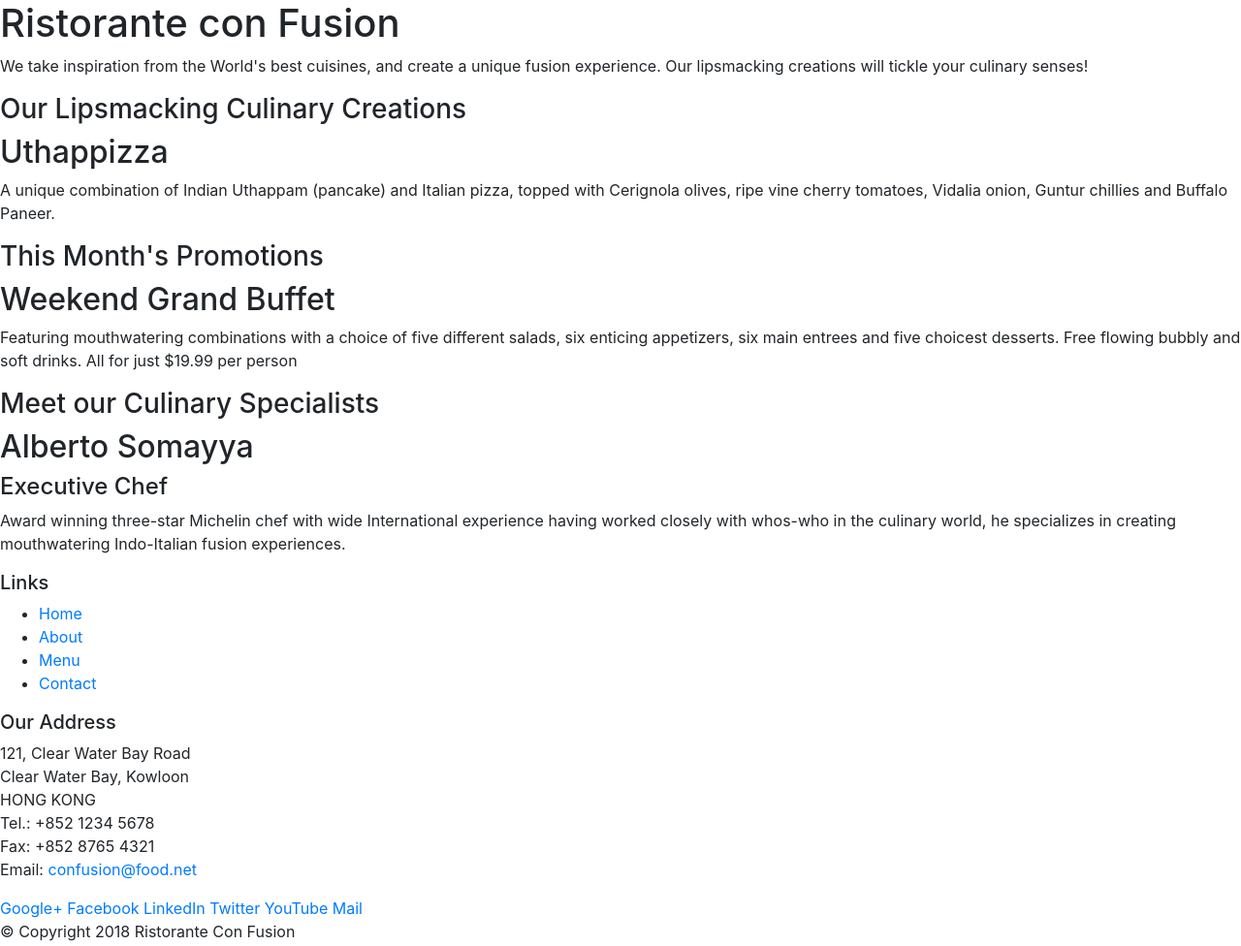
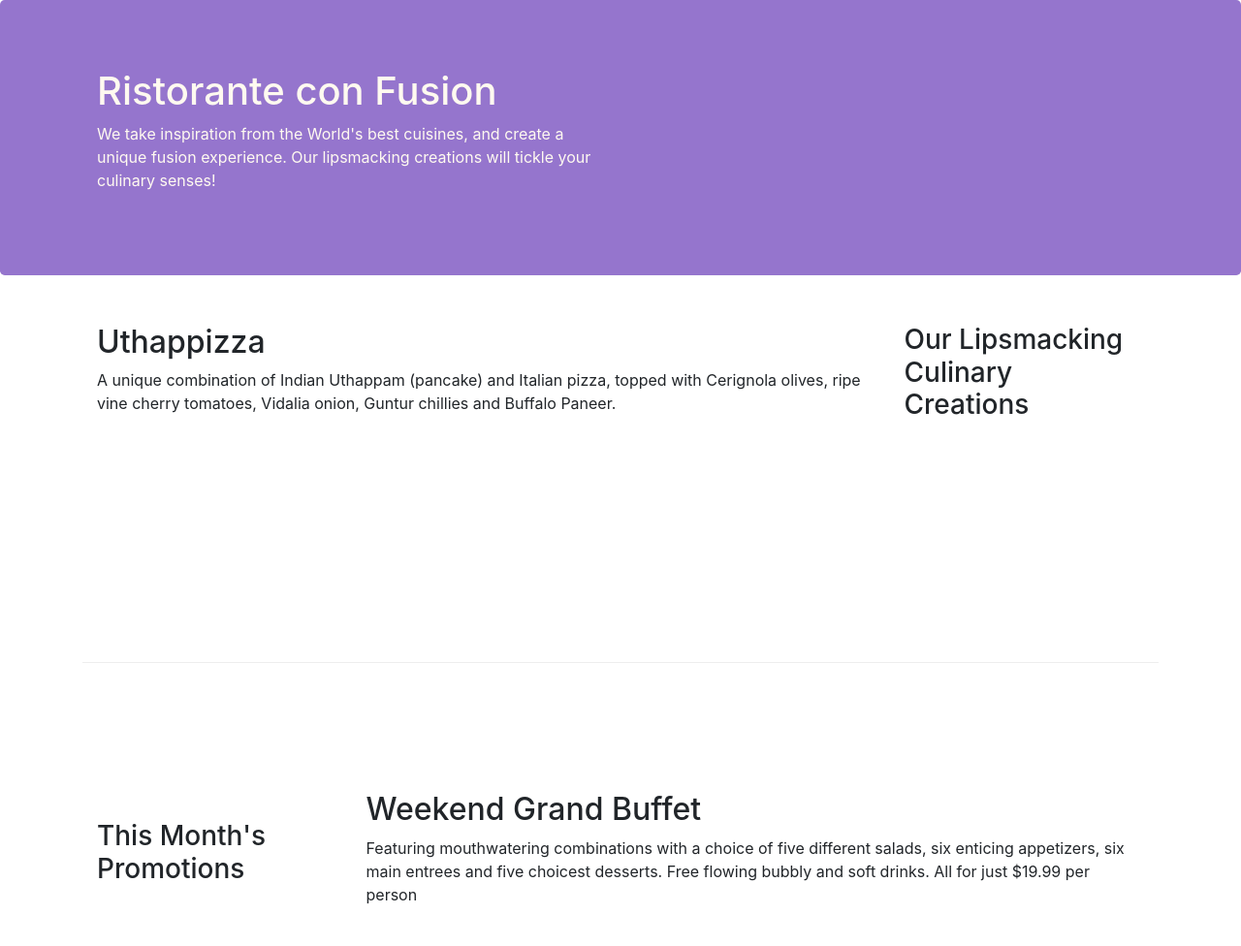
Before and after one commit to frazikram/BootstrapCourseProject, a website: page index.html in a window 1280 px wide. Shown: the top 976 px of the page at 97% size. Drawn offline with nearby package versions, Linux system fonts and the light colour scheme.

Commit message:
Bootstrap grid part 2

```diff
--- /dev/null
+++ b/css/styles.css
@@ -0,0 +1,29 @@
+.row-header{
+	margin: 0px auto;
+	padding:0px auto;
+}
+
+.row-content{
+	margin: 0px auto;
+	padding: 50px 0px 50px 0px;
+	border-bottom: 1px ridge;
+	min-height: 400px;
+}
+
+.footer{
+	background-color: #D1C4E9;
+	margin: 0px auto;
+	padding: 20px 0px 20px 0px;
+	}
+.jumbotron{
+	padding: 70px 30px 70px 30px;
+	margin: 0px auto;
+	background: #9575CD;
+	color: floralwhite;
+}
+
+.address{
+	font-size: 80%;
+	margin:0px;
+color: #0f0f0f;
+}
--- a/index.html
+++ b/index.html
@@ -9,51 +9,52 @@
 
     <!-- Bootstrap CSS -->
     <link rel="stylesheet" href="node_modules/bootstrap/dist/css/bootstrap.min.css">
+    <link rel="stylesheet" type="text/css" href="css/styles.css">
     <title>Ristorante Con Fusion</title>
 </head>
 
 <body>
 
-    <header>
-        <div>
-            <div>
-                <div>
+    <header class="jumbotron">
+        <div class="container">
+            <div class="row row-header align-items-center">
+                <div class="col-12 col-sm-6">
                     <h1>Ristorante con Fusion</h1>
                     <p>We take inspiration from the World's best cuisines, and create a unique fusion experience. Our lipsmacking creations will tickle your culinary senses!</p>
                 </div>
-                <div>
+                <div class="col-12 col-sm">
                 </div>
             </div>
         </div>
     </header>
 
-    <div>
-        <div>
-            <div>
+    <div class="container">
+        <div class="row row-content">
+            <div class="col-12 col-sm-4 order-sm-last col-md-3">
                 <h3>Our Lipsmacking Culinary Creations</h3>
             </div>
-            <div>
+            <div class="col col-sm order-sm-first col-md">
                 <h2>Uthappizza</h2>
                 <p>A unique combination of Indian Uthappam (pancake) and Italian pizza, topped with Cerignola olives, ripe vine cherry tomatoes, Vidalia onion, Guntur chillies and Buffalo Paneer.</p>
             </div>
         </div>
 
 
-        <div>
-            <div>
+        <div class="row row-content align-items-center">
+            <div class="col-12 col-sm-4 col-md-3">
                 <h3>This Month's Promotions</h3>
             </div>
-            <div>
+            <div class="col col-sm col-md">
                 <h2>Weekend Grand Buffet</h2>
                 <p>Featuring mouthwatering combinations with a choice of five different salads, six enticing appetizers, six main entrees and five choicest desserts. Free flowing bubbly and soft drinks. All for just $19.99 per person </p>
             </div>
         </div>
 
-        <div>
-            <div>
+        <div class="row row-content align-items-center">
+            <div class="col-12 col-sm-4 order-sm-first col-md-3">
                 <h3>Meet our Culinary Specialists</h3>
             </div>
-            <div>
+            <div class="col col-sm order-sm-first col-md">
                 <h2>Alberto Somayya</h2>
                 <h4>Executive Chef</h4>
                 <p>Award winning three-star Michelin chef with wide International experience having worked closely with whos-who in the culinary world, he specializes in creating mouthwatering Indo-Italian fusion experiences. </p>
@@ -61,19 +62,19 @@
         </div>
     </div>
 
-    <footer>
-        <div>
-            <div>
-                <div>
+    <footer class="footer">
+        <div class="container">
+            <div class="row">
+                <div class="col-4 offset-1 col-sm-2">
                     <h5>Links</h5>
-                    <ul>
+                    <ul class="list-unstyled">
                         <li><a href="#">Home</a></li>
                         <li><a href="#">About</a></li>
                         <li><a href="#">Menu</a></li>
                         <li><a href="#">Contact</a></li>
                     </ul>
                 </div>
-                <div>
+                <div class="col-7 col-sm-5">
                     <h5>Our Address</h5>
                     <address>
 		              121, Clear Water Bay Road<br>
@@ -84,8 +85,8 @@
 		              Email: <a href="mailto:confusion@food.net">confusion@food.net</a>
 		           </address>
                 </div>
-                <div>
-                    <div>
+                <div class="col-12 col-sm-4 align-self-center">
+                    <div class="text-center">
                         <a href="http://google.com/+">Google+</a>
                         <a href="http://www.facebook.com/profile.php?id=">Facebook</a>
                         <a href="http://www.linkedin.com/in/">LinkedIn</a>
@@ -95,8 +96,8 @@
                     </div>
                 </div>
            </div>
-           <div>
-                <div>
+           <div class="row justify-content-center">
+                <div class="col-auto">
                     <p>© Copyright 2018 Ristorante Con Fusion</p>
                 </div>
            </div>
```
